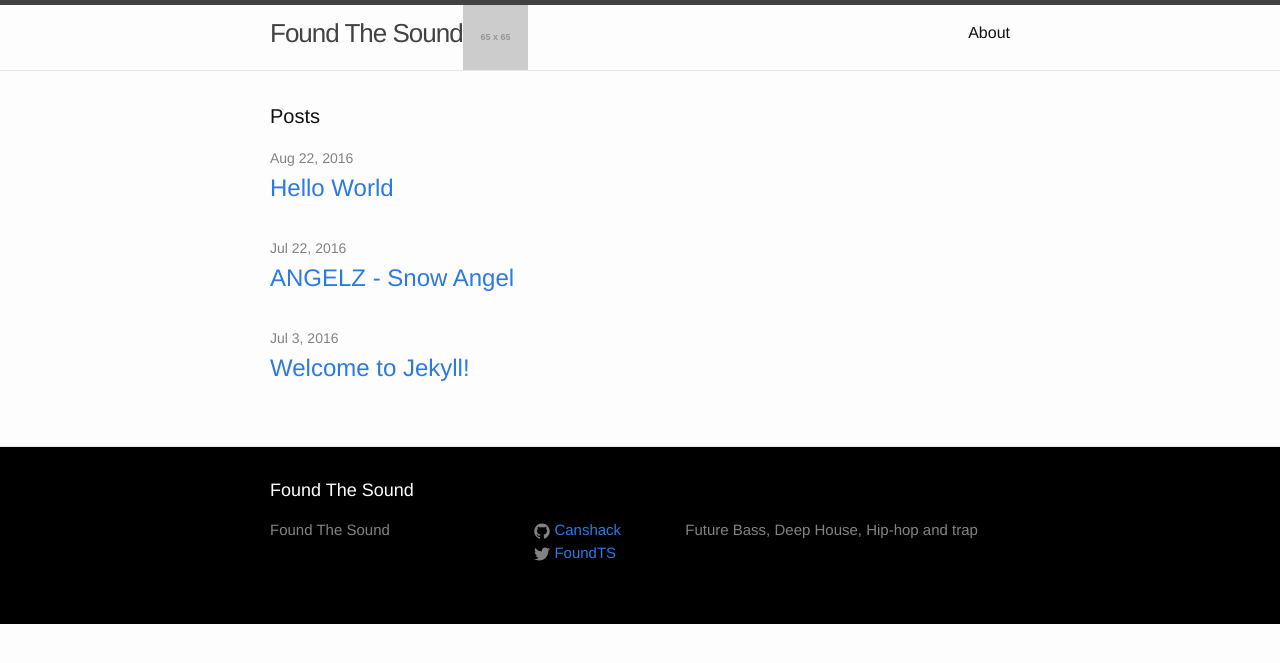
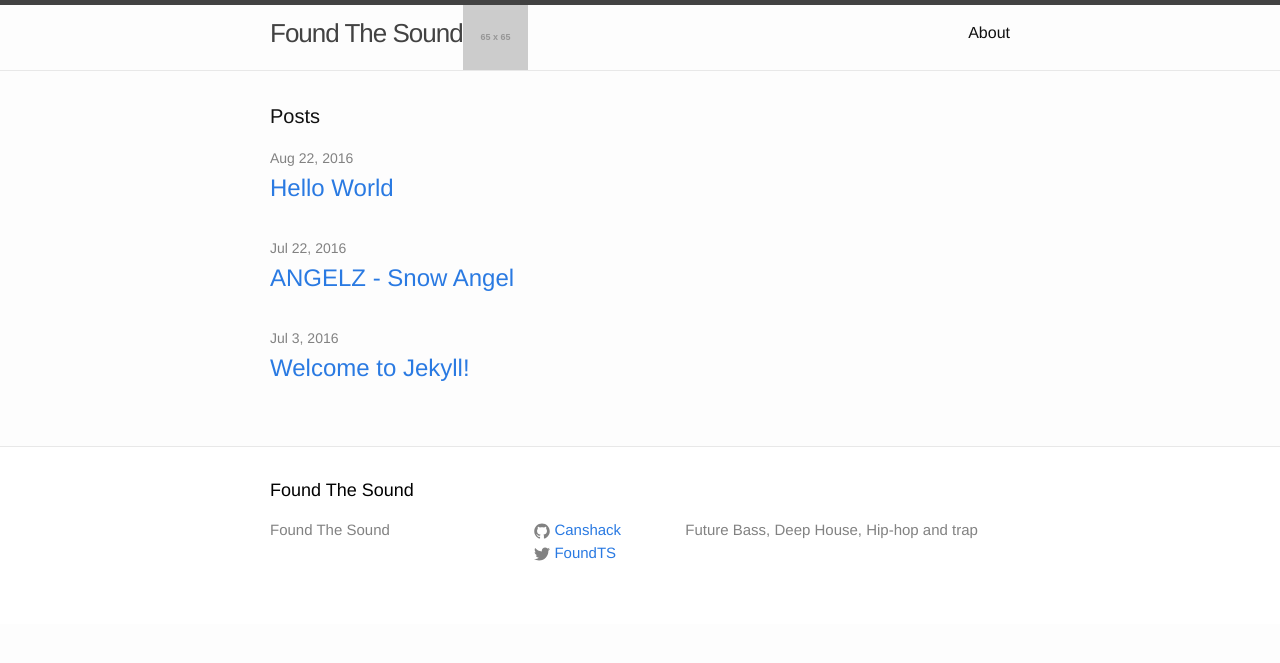
Before and after one commit to tfrenchy/Canshack.github.io, a Jekyll site: the page built from index.html, in a window 1280 px wide. Shown: the top 663 px of the page. Built offline with Jekyll 4.4.1, drawn with Linux system fonts in a browser that asks for light colours.

Commit message:
Update _layout.scss

```diff
--- a/_sass/_layout.scss
+++ b/_sass/_layout.scss
@@ -98,13 +98,13 @@
  * Site footer
  */
 .site-footer {
-    background-color: #000000;
+    background-color: #ffffff;
     border-top: 1px solid $grey-color-light;
     padding: $spacing-unit 0;
 }
 
 .footer-heading {
-    color: #ffffff;
+    color: #000000;
     font-size: 18px;
     margin-bottom: $spacing-unit / 2;
 }
```
